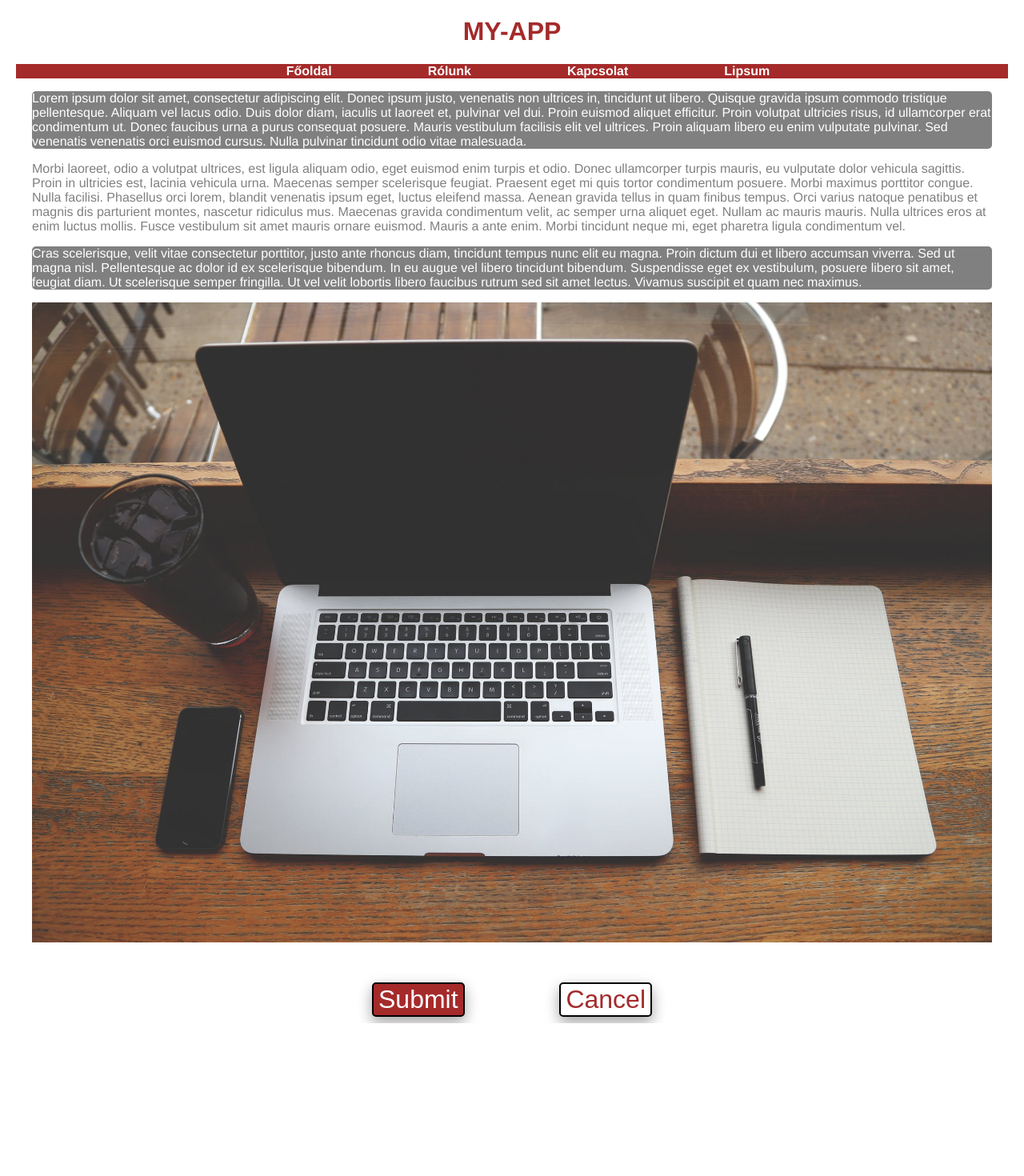
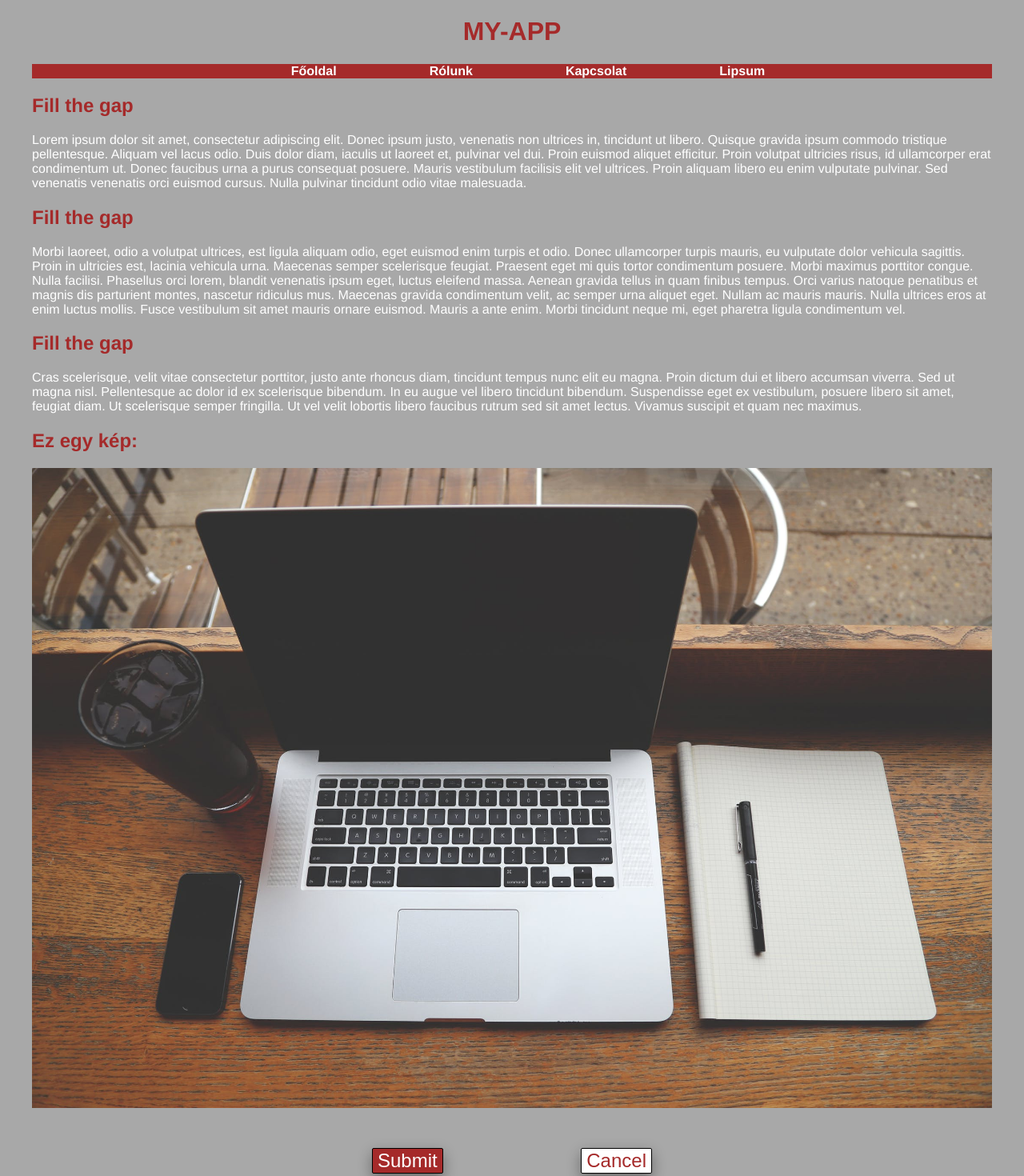
Before and after one commit to Delenior/my-app, an Angular app in the folder my-app/: page /fooldal in a window 1280 px wide. Shown: the top 1470 px of the page at 80% size. Before the commit the page ends 1279 px from the top, so only its background shows below. Built offline with nearby package versions, Linux system fonts and the light colour scheme.

Commit message:
Üzenet form + térkép betéve

```diff
--- a/my-app/src/app/app.component.html
+++ b/my-app/src/app/app.component.html
@@ -1,2 +1 @@
 <router-outlet></router-outlet>
-<!--<app-fooldal></app-fooldal>-->
--- a/my-app/src/app/fooldal/fooldal.component.css
+++ b/my-app/src/app/fooldal/fooldal.component.css
@@ -1,25 +1,3 @@
-p {
-
-    font-family: Helvetica, Arial, sans-serif;
-    font-size: 100%;
-    text-align: left;
-    width: 1200px;
-    margin-left: auto;
-    margin-right: auto;
-    border-radius: 5px;
-
-}
-
-.firstp {
-    color: white;
-    background-color: grey;
-}
-
-.secondp {
-    color: grey;
-    background-color: white;
-}
-
 .pic {
     max-width: 1200px;
     display: block;
@@ -30,9 +8,9 @@ p {
 button {
     margin-top: 50px;
     text-align: center;
-    border: 2px solid black;
-    font-size: 200%;
-    border-radius: 5px;
+    border: 1px solid black;
+    font-size: 150%;
+    border-radius: 2px;
     box-shadow: 0 8px 16px 0 rgba(0,0,0,0.2), 0 6px 20px 0 rgba(0,0,0,0.19);
 }
 
--- a/my-app/src/app/fooldal/fooldal.component.html
+++ b/my-app/src/app/fooldal/fooldal.component.html
@@ -16,18 +16,22 @@
         </ul>
         </div>
     <div>
-        <p class="firstp">Lorem ipsum dolor sit amet, consectetur adipiscing elit. Donec ipsum justo, venenatis non ultrices in, tincidunt ut libero. Quisque gravida ipsum commodo tristique pellentesque. Aliquam vel lacus odio. Duis dolor diam, iaculis ut laoreet et, pulvinar vel dui. Proin euismod aliquet efficitur. Proin volutpat ultricies risus, id ullamcorper erat condimentum ut. Donec faucibus urna a purus consequat posuere. Mauris vestibulum facilisis elit vel ultrices. Proin aliquam libero eu enim vulputate pulvinar. Sed venenatis venenatis orci euismod cursus. Nulla pulvinar tincidunt odio vitae malesuada. </p>
+        <h2>Fill the gap</h2>
+        <p>Lorem ipsum dolor sit amet, consectetur adipiscing elit. Donec ipsum justo, venenatis non ultrices in, tincidunt ut libero. Quisque gravida ipsum commodo tristique pellentesque. Aliquam vel lacus odio. Duis dolor diam, iaculis ut laoreet et, pulvinar vel dui. Proin euismod aliquet efficitur. Proin volutpat ultricies risus, id ullamcorper erat condimentum ut. Donec faucibus urna a purus consequat posuere. Mauris vestibulum facilisis elit vel ultrices. Proin aliquam libero eu enim vulputate pulvinar. Sed venenatis venenatis orci euismod cursus. Nulla pulvinar tincidunt odio vitae malesuada. </p>
     </div>
     <div>
-        <p class="secondp">
+        <h2>Fill the gap</h2>
+        <p>
             Morbi laoreet, odio a volutpat ultrices, est ligula aliquam odio, eget euismod enim turpis et odio. Donec ullamcorper turpis mauris, eu vulputate dolor vehicula sagittis. Proin in ultricies est, lacinia vehicula urna. Maecenas semper scelerisque feugiat. Praesent eget mi quis tortor condimentum posuere. Morbi maximus porttitor congue. Nulla facilisi. Phasellus orci lorem, blandit venenatis ipsum eget, luctus eleifend massa. Aenean gravida tellus in quam finibus tempus. Orci varius natoque penatibus et magnis dis parturient montes, nascetur ridiculus mus. Maecenas gravida condimentum velit, ac semper urna aliquet eget. Nullam ac mauris mauris. Nulla ultrices eros at enim luctus mollis. Fusce vestibulum sit amet mauris ornare euismod. Mauris a ante enim. Morbi tincidunt neque mi, eget pharetra ligula condimentum vel.
         </p>
     </div>
     <div>
+        <h2>Fill the gap</h2>
         <p class="firstp">Cras scelerisque, velit vitae consectetur porttitor, justo ante rhoncus diam, tincidunt tempus nunc elit eu magna. Proin dictum dui et libero accumsan viverra. Sed ut magna nisl. Pellentesque ac dolor id ex scelerisque bibendum. In eu augue vel libero tincidunt bibendum. Suspendisse eget ex vestibulum, posuere libero sit amet, feugiat diam. Ut scelerisque semper fringilla. Ut vel velit lobortis libero faucibus rutrum sed sit amet lectus. Vivamus suscipit et quam nec maximus.
         </p>
     </div>
     <div>
+        <h2>Ez egy kép:</h2>
         <img src="assets/img/coffee-iphone-laptop-notebook.jpg" alt=""  class="pic">
     </div>
     <div class="gomb">
--- a/my-app/src/app/kapcsolat/kapcsolat.component.css
+++ b/my-app/src/app/kapcsolat/kapcsolat.component.css
@@ -1,56 +1,19 @@
+.lista {
+    text-align: left;
+}
+.lista li{
 
-
-p {
-
-    font-family: Helvetica, Arial, sans-serif;
-    font-size: 100%;
-    text-align: left;
-    width: 1200px;
-    margin-left: auto;
-    margin-right: auto;
-    border-radius: 5px;
-
-}
-
-.firstp {
-    color: white;
-    background-color: grey;
-}
-
-.secondp {
-    color: grey;
-    background-color: white;
-}
-
-.pic {
-    max-width: 1200px;
     display: block;
-    margin:auto;
-
+    padding-top: 20px;
+    background-color: #A8A8A8;
 }
 
 button {
-    margin-top: 50px;
-    text-align: center;
-    border: 2px solid black;
-    font-size: 200%;
-    border-radius: 5px;
+    border: 1px solid black;
+    font-family: Helvetica;
+    color: brown;
+    font-weight: bold;
+    border-radius: 2px;
     box-shadow: 0 8px 16px 0 rgba(0,0,0,0.2), 0 6px 20px 0 rgba(0,0,0,0.19);
-}
-
-.sub {
-    background: brown;
-    color: white;
-}
-
-.can {
-    background: white;
-    color: brown;
-    float: right;
 
 }
-.gomb {
-    width: 350px;
-    margin: auto;
-
-}
--- a/my-app/src/app/kapcsolat/kapcsolat.component.html
+++ b/my-app/src/app/kapcsolat/kapcsolat.component.html
@@ -15,4 +15,34 @@
             </nav>
         </ul>
     </div>
+    <div>
+        <h2>
+            Elérhetőségek:
+        </h2>
+        <ul class="lista">
+            <li class="pog">Email: user@test.hu</li>
+            <li>Telefonszám: +36101234567</li>
+            <li>Cím: 7625 Pécs, Majorossy Imre u. 36.</li>
+        </ul>
+    </div>
+    <div>
+        <h2>
+            Térkép:
+        </h2>
+        <iframe src="https://www.google.com/maps/embed?pb=!1m18!1m12!1m3!1d2767.476081099691!2d18.232602815578243!3d46.08148697911311!2m3!1f0!2f0!3f0!3m2!1i1024!2i768!4f13.1!3m3!1m2!1s0x4742b1a70e6f3d45%3A0x25dc53487d74011b!2sP%C3%A9cs%2C%20Majorossy%20Imre%20u.%2036%2C%207625!5e0!3m2!1shu!2shu!4v1575973642312!5m2!1shu!2shu" width="600" height="450" frameborder="0" style="border:0;" allowfullscreen=""></iframe>
+    </div>
+    <div>
+        <h2>
+            Üzenjen nekünk!
+        </h2>
+        <form>
+            <input type="email" placeholder="E-mail">
+            <br>
+            <input type="text" placeholder="Név">
+            <br>
+            <textarea cols="40" rows="5" placeholder="Üzenet tartalma"></textarea>
+            <br>
+            <button type="submit">Küldés</button>
+        </form>
+    </div>
 </body>
--- a/my-app/src/app/rolunk/rolunk.component.html
+++ b/my-app/src/app/rolunk/rolunk.component.html
@@ -15,4 +15,25 @@
             </nav>
         </ul>
     </div>
+    <div>
+        <h2>
+            Történet
+        </h2>
+        <p>
+            Etiam semper vitae felis a fringilla. Nunc est elit, vehicula nec ex a, aliquet consequat sapien. Integer varius tincidunt ligula, id tincidunt odio faucibus imperdiet. Nulla hendrerit sagittis vestibulum. Nam a ligula laoreet, volutpat dolor at, mattis nulla. Maecenas iaculis nisl nec sodales porttitor. Nullam blandit id tellus sit amet ornare. Maecenas quis enim iaculis, imperdiet ipsum a, ultricies libero. In hac habitasse platea dictumst. Interdum et malesuada fames ac ante ipsum primis in faucibus. Integer sit amet maximus nulla. Fusce fermentum turpis non neque sagittis, eget sagittis velit bibendum. Mauris vitae nisl vitae ipsum feugiat pellentesque. Phasellus lobortis libero quam, vitae pellentesque nisl varius sit amet.
+        </p>
+        <h2>
+            Jelen
+        </h2>
+        <p>
+            Etiam semper vitae felis a fringilla. Nunc est elit, vehicula nec ex a, aliquet consequat sapien. Integer varius tincidunt ligula, id tincidunt odio faucibus imperdiet. Nulla hendrerit sagittis vestibulum. Nam a ligula laoreet, volutpat dolor at, mattis nulla. Maecenas iaculis nisl nec sodales porttitor. Nullam blandit id tellus sit amet ornare. Maecenas quis enim iaculis, imperdiet ipsum a, ultricies libero. In hac habitasse platea dictumst. Interdum et malesuada fames ac ante ipsum primis in faucibus. Integer sit amet maximus nulla. Fusce fermentum turpis non neque sagittis, eget sagittis velit bibendum. Mauris vitae nisl vitae ipsum feugiat pellentesque. Phasellus lobortis libero quam, vitae pellentesque nisl varius sit amet.
+        </p>
+        <h2>
+            Jövőkép
+        </h2>
+        <p>
+            Etiam semper vitae felis a fringilla. Nunc est elit, vehicula nec ex a, aliquet consequat sapien. Integer varius tincidunt ligula, id tincidunt odio faucibus imperdiet. Nulla hendrerit sagittis vestibulum. Nam a ligula laoreet, volutpat dolor at, mattis nulla. Maecenas iaculis nisl nec sodales porttitor. Nullam blandit id tellus sit amet ornare. Maecenas quis enim iaculis, imperdiet ipsum a, ultricies libero. In hac habitasse platea dictumst. Interdum et malesuada fames ac ante ipsum primis in faucibus. Integer sit amet maximus nulla. Fusce fermentum turpis non neque sagittis, eget sagittis velit bibendum. Mauris vitae nisl vitae ipsum feugiat pellentesque. Phasellus lobortis libero quam, vitae pellentesque nisl varius sit amet.
+        </p>
+    </div>
+
 </body>
--- a/my-app/src/styles.css
+++ b/my-app/src/styles.css
@@ -3,10 +3,14 @@
 h1 {
     color: brown;
     font-family: Helvetica, Arial, sans-serif;
-    background-color: white;
     font-size: 200%;
     text-align: center;
     text-transform: uppercase;
+}
+
+h2 {
+    font-family: Helvetica;
+    color: brown;
 }
 
 ul {
@@ -15,9 +19,6 @@ ul {
     font-weight: bold;
     background-color: brown;
     color: white;
-    width: 1200px;
-    margin-left: auto;
-    margin-right: auto;
     text-align: center;
 
 }
@@ -31,3 +32,23 @@ ul li {
     padding-left: 5%;
     padding-right: 5%;
 }
+/* Eddig tart a menüsor*/
+body {
+    background:  	#A8A8A8;
+}
+div {
+    max-width: 1200px;
+    margin-left: auto;
+    margin-right: auto;
+}
+p {
+    color: white;
+    font-family: Helvetica;
+    font-size: 100%;
+    text-align: left;
+    /*width: 1200px;*/
+    margin-left: auto;
+    margin-right: auto;
+    border-radius: 5px;
+
+}
```
